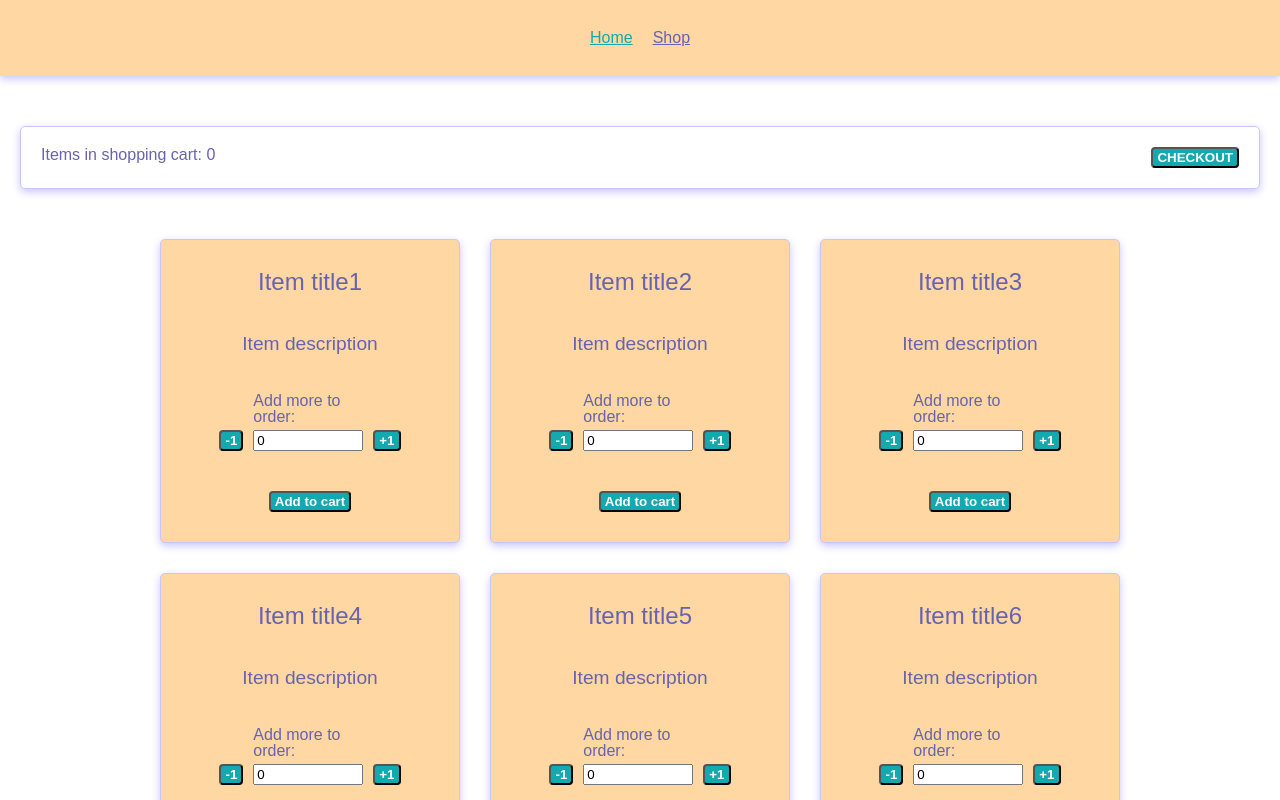
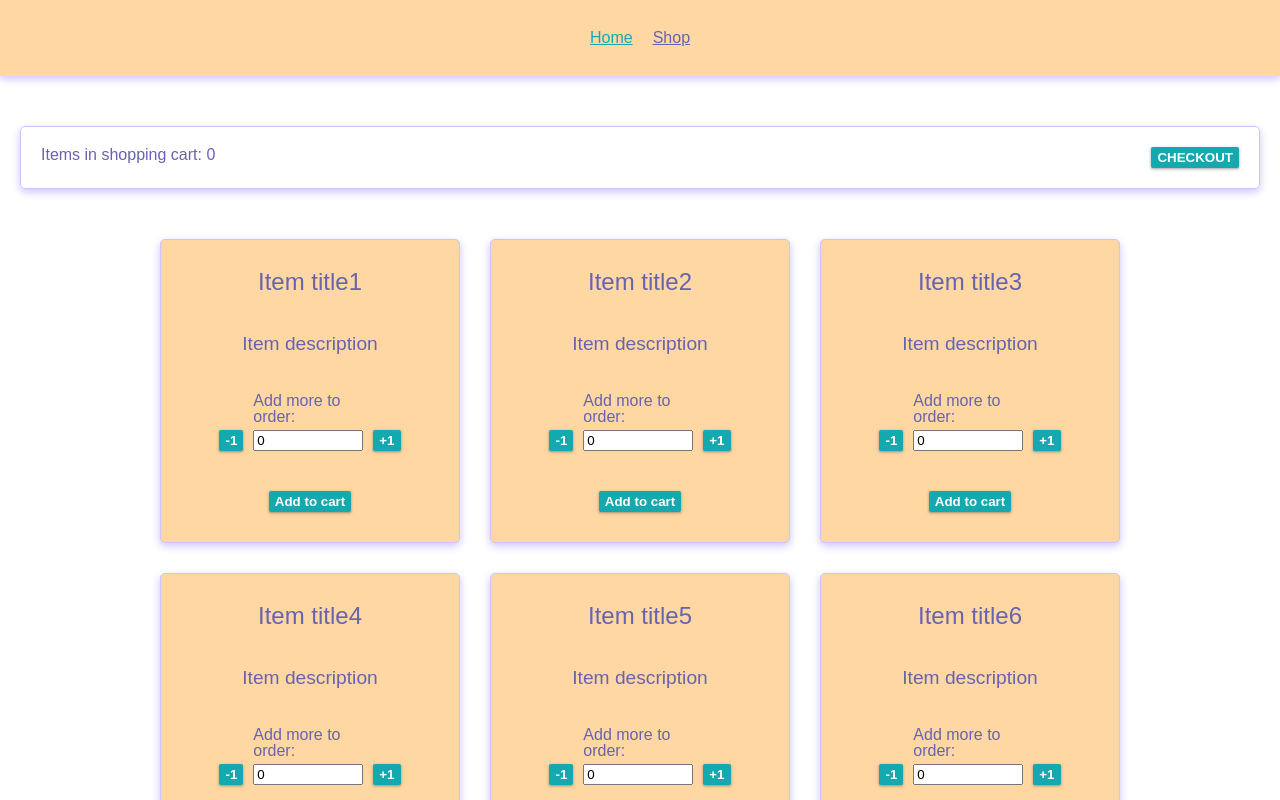
Before and after one commit to Konstanenonen/shopping-cart, a React (Create React App) app: page /shop in a window 1280 px wide. Shown: the top 800 px of the page. Built offline with nearby package versions, Linux system fonts and the light colour scheme.

Commit message:
Improved button styling

```diff
--- a/src/styles/components/Button.module.scss
+++ b/src/styles/components/Button.module.scss
@@ -3,7 +3,10 @@
 .button {
   color: white;
   background-color: vars.$color-blue;
-  padding: 1px 4px;
-  border-radius: 4px;
+  padding: 3px 6px;
+  border-radius: 2px;
   font-weight: bold;
+  border: none;
+  box-shadow: rgba(60, 64, 67, 0.3) 0px 1px 2px 0px,
+    rgba(60, 64, 67, 0.15) 0px 1px 3px 1px;
 }
```
